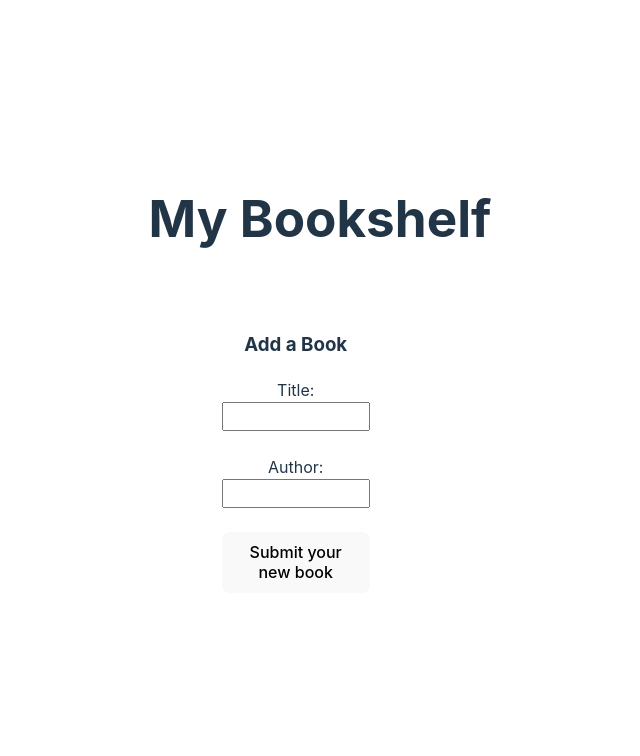
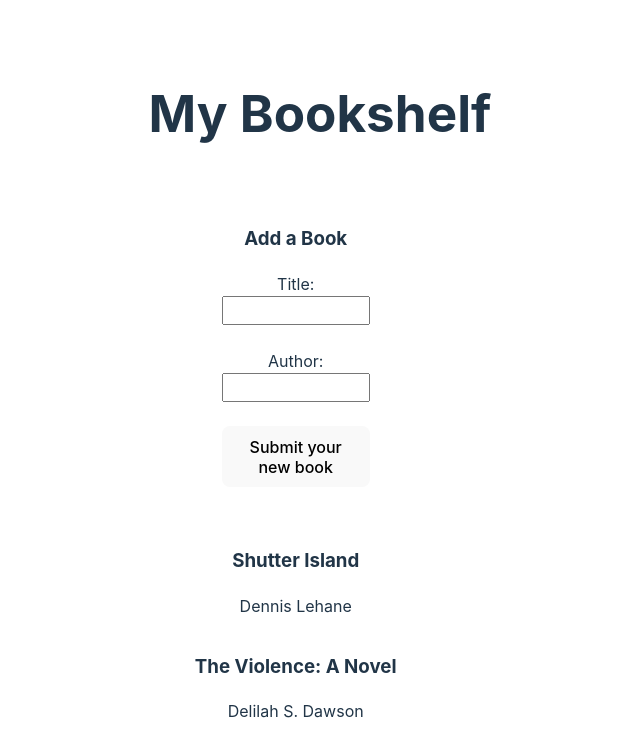
Before and after one commit to samtasticc/controlled-forms-in-react-lab, a React (Vite) app: page / in a window 1280 px wide. Shown: the top 756 px of the page, without its empty margins (320-960 px from the left). Built offline with nearby package versions, Linux system fonts and the light colour scheme.

Commit message:
map through list of books. store each book in a book card using a div that displays the title and author

```diff
--- a/src/components/Bookshelf.jsx
+++ b/src/components/Bookshelf.jsx
@@ -48,7 +48,14 @@ const Bookshelf = () => {
                         <button type="submit">Submit your new book</button>
                     </form>
                 </div>
-                <div className="bookCardsDiv">{/* Book cards will display here */}</div>
+                <div className="bookCardsDiv">
+                    {books.map((book, index) => (
+                        <div key={index}>
+                            <h3>{book.title}</h3>
+                            <p>{book.author}</p>
+                        </div>
+                    ))}
+                </div>
             </div>
         </>
     )
```
